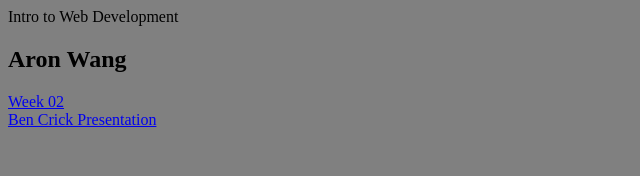
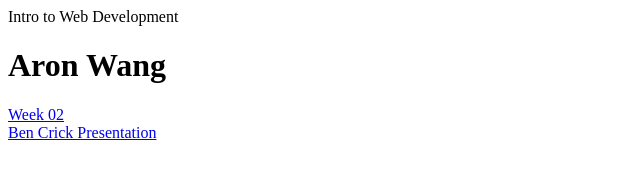
Before and after one commit to aw1954/aw1954.github.io, a plain HTML site: page index.html in a window 1280 px wide. Shown: the whole page, without its empty margins (0-640 px from the left). Drawn offline with Linux system fonts and the light colour scheme.

Commit message:
Update index.html

```diff
--- a/index.html
+++ b/index.html
@@ -1,9 +1,10 @@
 <head>
     <title>Aron Wang | Intro to Web Development</title>
+    <link rel = "stylesheet" href = "index.css">
 </head>
-<body style="background-color:grey;">
+<body>
     <head>Intro to Web Development</head>
-    <h2>Aron Wang</h2>
+    <h1>Aron Wang</h1>
     <a href="wos.html">Week 02</a><br>
     <a href="bencrick/index.html">Ben Crick Presentation</a>
 </body>
```
